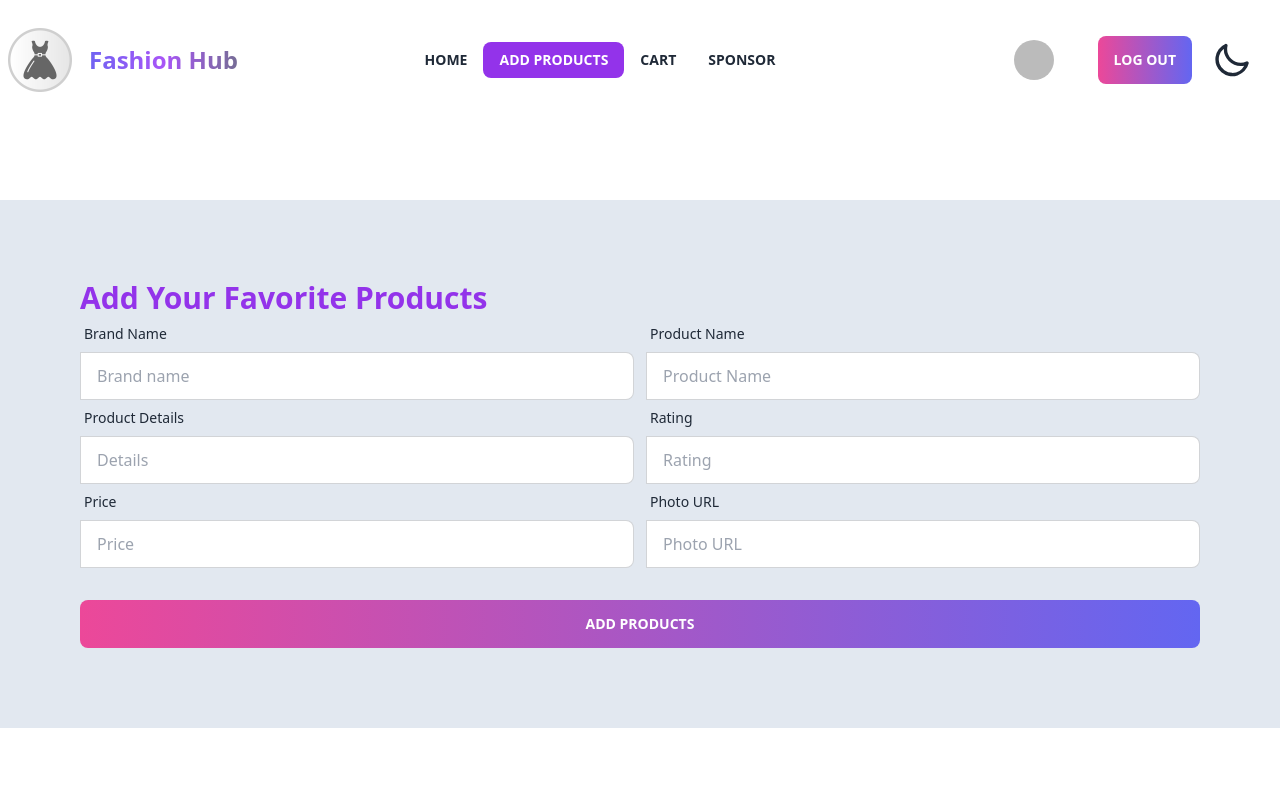
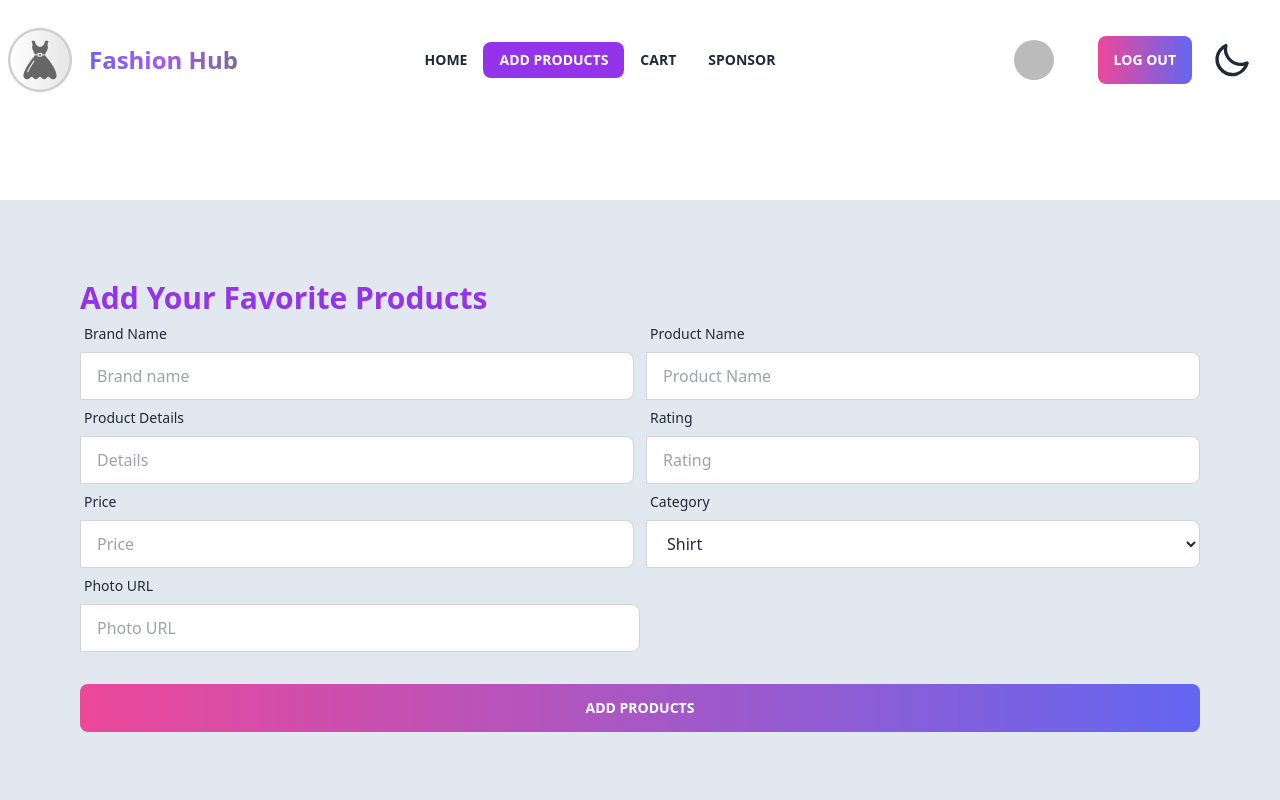
Before and after one commit to TamannaTahsin1/fashion-hub, a React (Vite) app: page /addProducts in a window 1280 px wide. Shown: the top 800 px of the page. Built offline with nearby package versions, Linux system fonts and the light colour scheme; no server answers; sample sign-in values are in the browser's storage.

Commit message:
updated one input field

```diff
--- a/src/Pages/AddProducts/AddProducts.jsx
+++ b/src/Pages/AddProducts/AddProducts.jsx
@@ -13,9 +13,10 @@ const AddProducts = () => {
     const details = form.details.value;
     const rating = form.rating.value;
     const price = form.price.value;
+    const category = form.category.value;
     const photo = form.photo.value;
 
-    const newProducts = { brand, name, details, rating, price, photo };
+    const newProducts = { brand, name, details, rating, price, category, photo };
     console.log(newProducts);
 
     // send data to the server
@@ -109,7 +110,7 @@ const AddProducts = () => {
             </div>
           </div>
           {/* form price and img row */}
-          <div className='md:flex gap-3 mb-8'>
+          <div className='md:flex gap-3'>
             <div className='form-control md:w-1/2'>
               <label className='label'>
                 <span className='label-text'>Price</span>
@@ -124,6 +125,26 @@ const AddProducts = () => {
               </label>
             </div>
             <div className='form-control md:w-1/2'>
+              <label className='label'>
+                <span className='label-text'>Category</span>
+              </label>
+              <label className='input-group'>
+                <select
+                  name='category'
+                  type='text'
+                  placeholder='my categories'
+                  className='input input-bordered w-full'
+                >
+                  <option disabled>Choose Categories</option>
+                  <option value="shirt">Shirt</option>
+                  <option value="tShirt">T-Shirt</option>
+                  <option value="shoe">Shoe</option>
+                </select>
+              </label>
+            </div>
+          </div>
+          <div>
+          <div className='form-control md:w-1/2 mb-8'>
               <label className='label'>
                 <span className='label-text'>Photo URL</span>
               </label>
--- a/src/Pages/ProductsDetail/ProductSDetailCard.jsx
+++ b/src/Pages/ProductsDetail/ProductSDetailCard.jsx
@@ -2,7 +2,7 @@ import { Link } from "react-router-dom";
 
 // eslint-disable-next-line react/prop-types
 const ProductSDetailCard = ({ product }) => {
-  const { _id, brand, photo, details, price, name } = product || {};
+  const { _id, brand, photo, details, price, category, name } = product || {};
 
   return (
     <div>
@@ -14,6 +14,7 @@ const ProductSDetailCard = ({ product }) => {
           <h2 className='text-blue-400'>{brand}</h2>
           <h2 className='card-title'>{name}</h2>
           <p className='text-gray-400'>{details}</p>
+          <p className='font-bold'>Category: Shirt {category}</p>
           <p className='font-bold'>Price: {price}</p>
           <div className='rating rating-sm'>
             <input
--- a/src/Pages/UpdateProducts/UpdateProducts.jsx
+++ b/src/Pages/UpdateProducts/UpdateProducts.jsx
@@ -23,9 +23,10 @@ const UpdateProducts = ({ product }) => {
     const details = form.details.value;
     const rating = form.rating.value;
     const price = form.price.value;
+    const category = form.category.value;
     const photo = form.photo.value;
 
-    const updateProducts = { brand, name, details, rating, price, photo };
+    const updateProducts = { brand, name, details, rating, price, category, photo };
     console.log(updateProducts);
 
     // send data to the server
@@ -124,7 +125,7 @@ const UpdateProducts = ({ product }) => {
               </div>
             </div>
             {/* form price and img row */}
-            <div className='md:flex gap-3 mb-8'>
+            <div className='md:flex gap-3'>
               <div className='form-control md:w-1/2'>
                 <label className='label'>
                   <span className='label-text'>Price</span>
@@ -140,6 +141,25 @@ const UpdateProducts = ({ product }) => {
                 </label>
               </div>
               <div className='form-control md:w-1/2'>
+              <label className='label'>
+                <span className='label-text'>Category</span>
+              </label>
+              <label className='input-group'>
+                <select
+                  name='category'
+                  type='text'
+                  placeholder='my categories'
+                  className='input input-bordered w-full'
+                >
+                  <option >Choose Categories</option>
+                  <option value="shirt">Shirt</option>
+                  <option value="tShirt">T-Shirt</option>
+                  <option value="shoe">Shoe</option>
+                </select>
+              </label>
+            </div>
+            </div>
+            <div className='form-control md:w-1/2 mb-8'>
                 <label className='label'>
                   <span className='label-text'>Photo URL</span>
                 </label>
@@ -153,7 +173,6 @@ const UpdateProducts = ({ product }) => {
                   />
                 </label>
               </div>
-            </div>
             <div>
               <input
                 type='submit'
```
